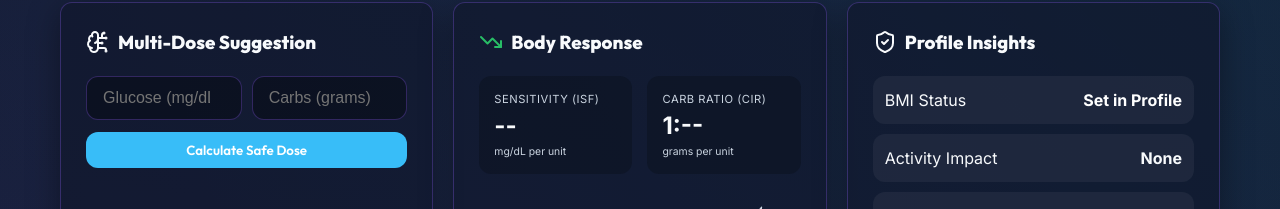
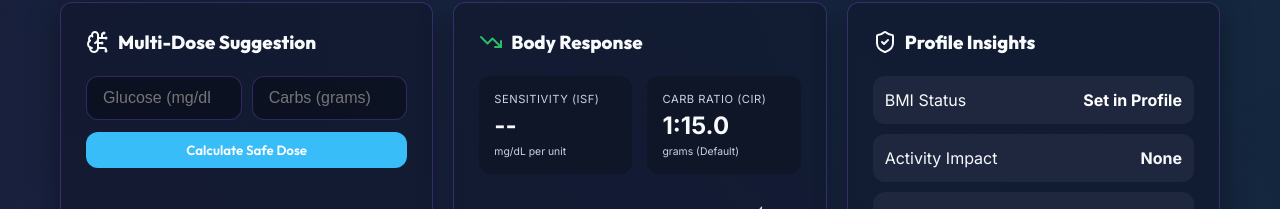
Before and after one commit to atharvachare/GlucoLogic, a React (Vite) app in the folder frontend/: page / in a window 1280 px wide. Shown: the part 150-359 px from the top of the page. Built offline with nearby package versions, Linux system fonts and the light colour scheme; no server answers; sample sign-in values are in the browser's storage.

Commit message:
fix: History header and CIR dashboard fallback

```diff
--- a/frontend/src/pages/Dashboard.jsx
+++ b/frontend/src/pages/Dashboard.jsx
@@ -280,8 +280,12 @@ const Dashboard = ({ user, setUser }) => {
               </div>
               <div style={{ padding: '15px', background: 'hsla(222, 47%, 5%, 0.3)', borderRadius: 'var(--radius)' }}>
                 <div style={{ fontSize: '0.7rem', color: 'var(--text-dim)', textTransform: 'uppercase', letterSpacing: '0.5px' }}>Carb Ratio (CIR)</div>
-                <div style={{ fontSize: '1.5rem', fontWeight: '700' }}>1:{stats.avg_cir > 0 ? stats.avg_cir.toFixed(1) : '--'}</div>
-                <div style={{ fontSize: '0.65rem', color: 'var(--text-dim)' }}>grams per unit</div>
+                <div style={{ fontSize: '1.5rem', fontWeight: '700' }}>
+                  1:{stats.avg_cir > 0 ? stats.avg_cir.toFixed(1) : '15.0'}
+                </div>
+                <div style={{ fontSize: '0.65rem', color: 'var(--text-dim)' }}>
+                  {stats.avg_cir > 0 ? 'grams per unit' : 'grams (Default)'}
+                </div>
               </div>
             </div>
 
--- a/frontend/src/pages/History.jsx
+++ b/frontend/src/pages/History.jsx
@@ -127,7 +127,7 @@ const History = () => {
                   <th style={{ padding: '15px' }}>Insulin</th>
                   <th style={{ padding: '15px' }}>Meal & Food</th>
                   <th style={{ padding: '15px' }}>Glucose (Post)</th>
-                  <th style={{ padding: '15px' }}>ISF (drop/U)</th>
+                  <th style={{ padding: '15px' }}>Clinical Analysis</th>
                   <th style={{ padding: '15px', textAlign: 'center' }}>Actions</th>
                 </tr>
               </thead>
```
